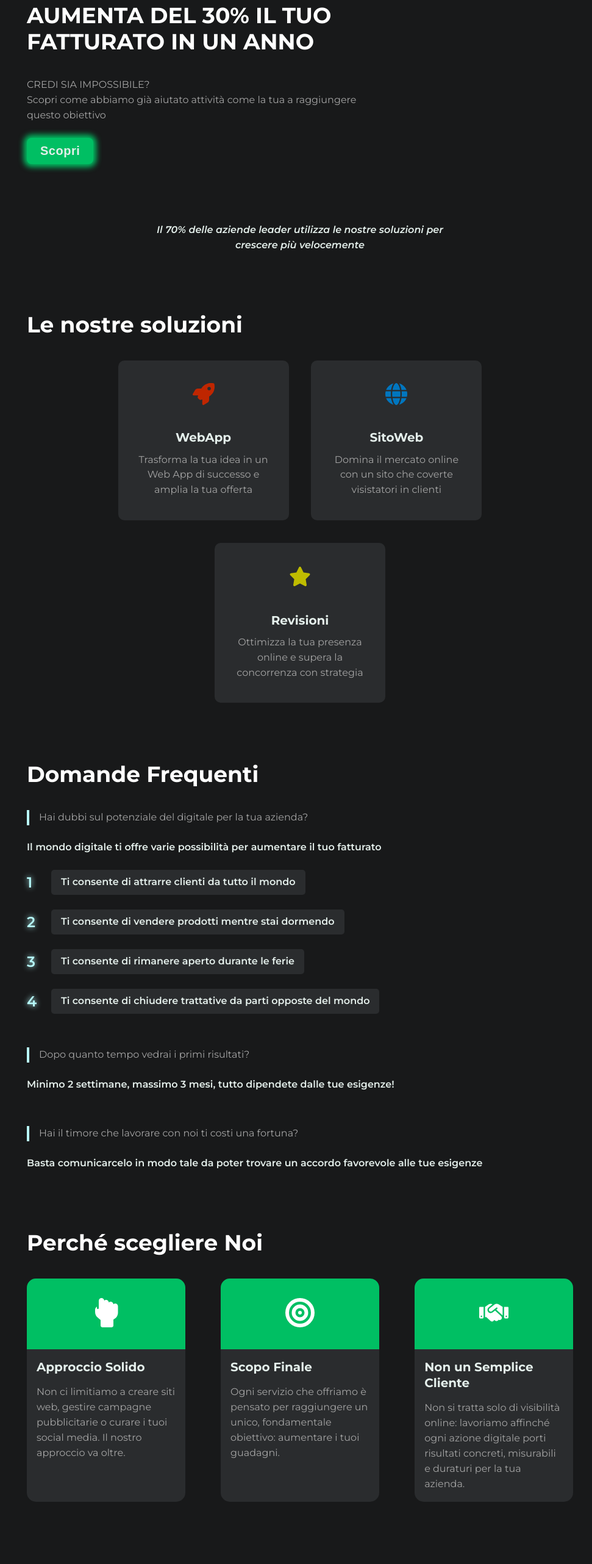
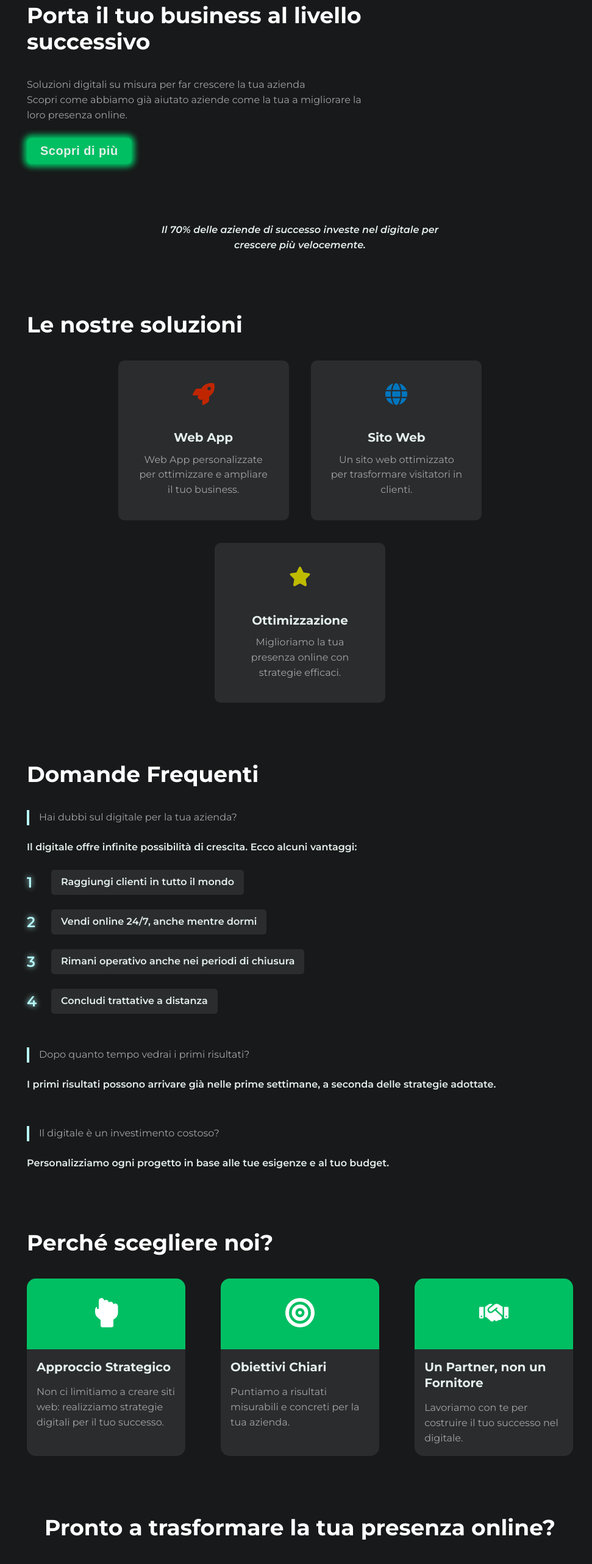
Before and after one commit to ericc3n/rc-digital-marketing, a React (Vite) app: page / in a window 1280 px wide. Shown: the part 100-2664 px from the top of the page at 61% size, without its empty margins (148-1119 px from the left). Built offline with nearby package versions, Linux system fonts and the light colour scheme; grey boxes are pictures that could not be loaded.

Commit message:
Migliorato copia pagina Landing

```diff
--- a/src/pages/Landing/Landing.tsx
+++ b/src/pages/Landing/Landing.tsx
@@ -15,98 +15,97 @@ export default function Landing() {
       <Nav />
       <main className="section-mx div-space">
         <div className="content">
-          <h1>AUMENTA DEL 30% IL TUO FATTURATO IN UN ANNO</h1>
-          <p className="div-space">CREDI SIA IMPOSSIBILE?</p>
+          <h1>Porta il tuo business al livello successivo</h1>
+          <p className="div-space">Soluzioni digitali su misura per far crescere la tua azienda</p>
           <video autoPlay loop muted playsInline className="m-space mobile-laptop-clip">
             <source src="/assets/laptop-video.mov" />
           </video>
           <p>
-            Scopri come abbiamo già aiutato attività come la tua a raggiungere questo obiettivo
+            Scopri come abbiamo già aiutato aziende come la tua a migliorare la loro presenza online.
           </p>
-          <button className="btn-1 m-space" onClick={() => navigate('/solutions')}>Scopri</button>
+          <button className="btn-1 m-space" onClick={() => navigate('/solutions')}>Scopri di più</button>
         </div>
         <video autoPlay loop muted playsInline className="large-laptop-clip">
             <source src="/assets/laptop-video.mov" />
         </video>
       </main>
       <section className="comunication">
-        <p className="section-mx section-space">Il 70% delle aziende leader utilizza le nostre soluzioni per crescere più velocemente</p>
+        <p className="section-mx section-space">Il 70% delle aziende di successo investe nel digitale per crescere più velocemente.</p>
       </section>
       <h1 className="section-mx section-space hidden an-left">Le nostre soluzioni</h1>
       <section className="magic-cards section-mx hidden">
         <div className="card">
           <FaRocket id="web-app-i" className="icon" />
-          <h2>WebApp</h2>
+          <h2>Web App</h2>
           <div className="display-none-card">
-            <p>Trasforma la tua idea in un Web App di successo e amplia la tua offerta</p>
+            <p>Web App personalizzate per ottimizzare e ampliare il tuo business.</p>
           </div>
         </div>
         <div className="card">
           <FaGlobe id="website-i" className="icon" />
-          <h2>SitoWeb</h2>
+          <h2>Sito Web</h2>
           <div className="display-none-card">
-            <p>Domina il mercato online con un sito che coverte visistatori in clienti</p>
+            <p>Un sito web ottimizzato per trasformare visitatori in clienti.</p>
           </div>
         </div>
         <div className="card">
           <FaStar id="improvement-i" className="icon" />
-          <h2>Revisioni</h2>
+          <h2>Ottimizzazione</h2>
           <div className="display-none-card">
-            <p>Ottimizza la tua presenza online e supera la concorrenza con strategia</p>
+            <p>Miglioriamo la tua presenza online con strategie efficaci.</p>
           </div>
         </div>
       </section>
       <section className="faq section-mx section-space">
         <h1 className="hidden an-left">Domande Frequenti</h1>
-        <p className="question-open div-space hidden">Hai dubbi sul potenziale del digitale per la tua azienda?</p>
+        <p className="question-open div-space hidden">Hai dubbi sul digitale per la tua azienda?</p>
         <div className="answer hidden">
-            <p>Il mondo digitale ti offre varie possibilità per aumentare il tuo fatturato</p>
+            <p>Il digitale offre infinite possibilità di crescita. Ecco alcuni vantaggi:</p>
             <div className="simple-layout">
                 <h3>1</h3>
-                <p>Ti consente di attrarre clienti da tutto il mondo </p>
+                <p>Raggiungi clienti in tutto il mondo</p>
             </div>
             <div className="simple-layout">
                 <h3>2</h3>
-                <p>Ti consente di vendere prodotti mentre stai dormendo </p>
+                <p>Vendi online 24/7, anche mentre dormi</p>
             </div>
             <div className="simple-layout">
                 <h3>3</h3>
-                <p>Ti consente di rimanere aperto durante le ferie </p>
+                <p>Rimani operativo anche nei periodi di chiusura</p>
             </div>
             <div className="simple-layout">
                 <h3>4</h3>
-                <p>Ti consente di chiudere trattative da parti opposte del mondo</p>
+                <p>Concludi trattative a distanza</p>
             </div>
         </div>
       </section>
       <section className="faq section-mx div-space">
         <p className="question-open hidden">Dopo quanto tempo vedrai i primi risultati?</p>
-            <p className="answer hidden">Minimo 2 settimane, massimo 3 mesi, tutto dipendete dalle tue esigenze!</p>
+        <p className="answer hidden">I primi risultati possono arrivare già nelle prime settimane, a seconda delle strategie adottate.</p>
       </section>
       <section className="faq section-mx div-space">
-            <p className="question-open hidden">Hai il timore che lavorare con noi ti costi una fortuna?</p>
-            <p className="answer hidden">Basta comunicarcelo in modo tale da poter trovare un accordo favorevole alle tue esigenze</p>
+        <p className="question-open hidden">Il digitale è un investimento costoso?</p>
+        <p className="answer hidden">Personalizziamo ogni progetto in base alle tue esigenze e al tuo budget.</p>
       </section>
       <section className="why section-mx section-space">
-          <h1 className="hidden an-left">Perché scegliere Noi</h1>
+        <h1 className="hidden an-left">Perché scegliere noi?</h1>
         <div className="goals hidden an-bottom">
             <div className="goal">
                 <div className="main-pic">
                   <FaHandBackFist className="icon" />
                 </div>
                 <div className="text-content">
-                      <h2>Approccio Solido</h2>
-                      <p>Non ci limitiamo a creare siti web, gestire campagne pubblicitarie o curare i tuoi social media. Il nostro approccio va oltre. </p>
+                    <h2>Approccio Strategico</h2>
+                    <p>Non ci limitiamo a creare siti web: realizziamo strategie digitali per il tuo successo.</p>
                 </div>
             </div>
             <div className="goal">
-
                 <div className="main-pic">
                   <FaBullseye className="icon" />
                 </div>
                 <div className="text-content">
-                      <h2>Scopo Finale</h2>
-                      <p>Ogni servizio che offriamo è pensato per raggiungere un unico, fondamentale obiettivo: aumentare i tuoi guadagni.</p>
+                    <h2>Obiettivi Chiari</h2>
+                    <p>Puntiamo a risultati misurabili e concreti per la tua azienda.</p>
                 </div>
             </div>
             <div className="goal">
@@ -114,24 +113,24 @@ export default function Landing() {
                   <FaHandshake className="icon" />
                 </div>
                 <div className="text-content">
-                      <h2>Non un Semplice Cliente</h2>
-                      <p>Non si tratta solo di visibilità online: lavoriamo affinché ogni azione digitale porti risultati concreti, misurabili e duraturi per la tua azienda.</p>
+                    <h2>Un Partner, non un Fornitore</h2>
+                    <p>Lavoriamo con te per costruire il tuo successo nel digitale.</p>
                 </div>
             </div>
         </div>
       </section>
       <section className="closure section-mx section-space">
-        <h1 className="hidden an-left">TI RIMANGONO SOLO 2 SCELTE</h1>
+        <h1 className="hidden an-left">Pronto a trasformare la tua presenza online?</h1>
         <div className="choses section-space hidden">
             <div className="bad-scenario">
-                <p>Rimanere scettico e lasciarti scappare questa occasione</p>
+                <p>Puoi continuare come sempre...</p>
             </div>
             <div className="separator">Oppure</div>
             <div className="good-scenario hidden">
-                <p><span className="evidence">Affidati</span> alla nostra esperienza per crescere la tua azienda</p>
+                <p><span className="evidence">Inizia ora</span> a far crescere il tuo business con noi.</p>
             </div>
         </div>
-        <button className="btn-1 hidden an-bottom" onClick={() => navigate('/contacts')}>Inizia il Tuo Percorso</button>
+        <button className="btn-1 hidden an-bottom" onClick={() => navigate('/contacts')}>Contattaci</button>
       </section>
       <Footer />
     </div>
```
Lines whose indentation alone changed are shown as unchanged.
